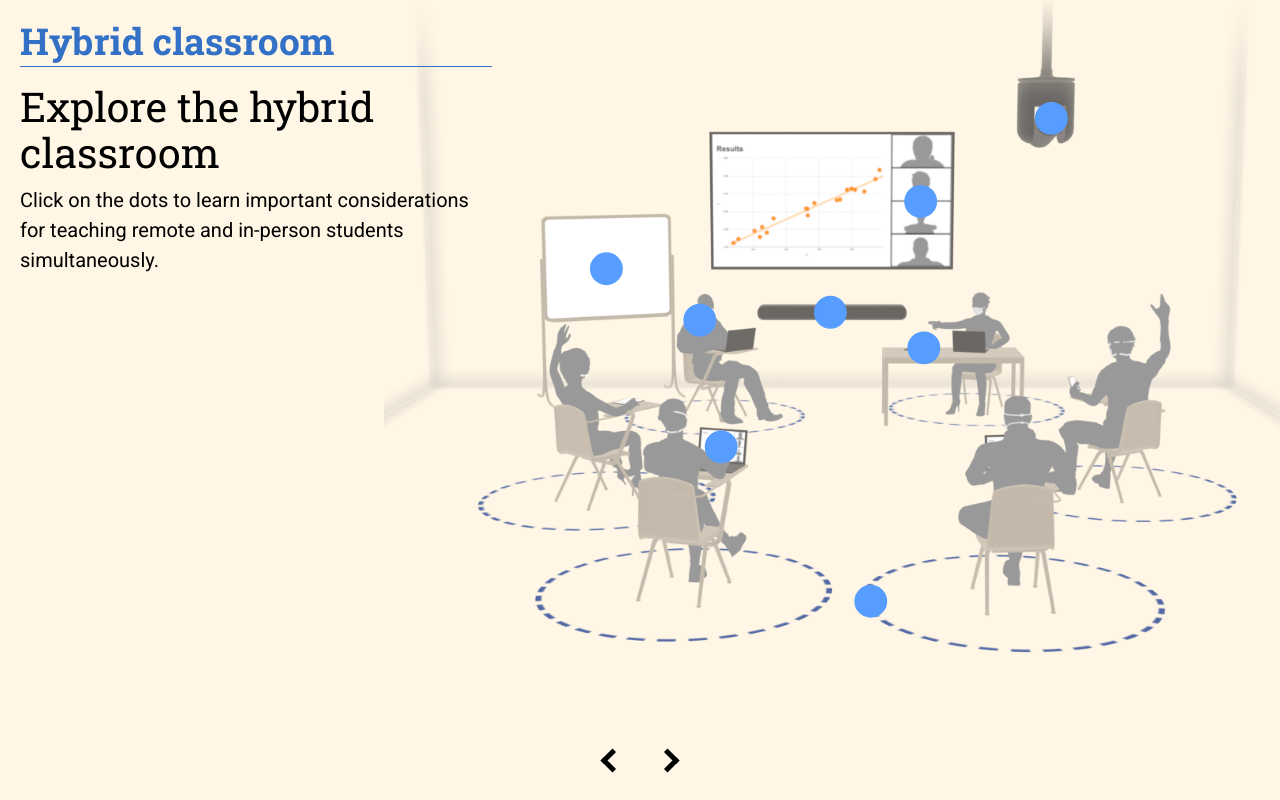
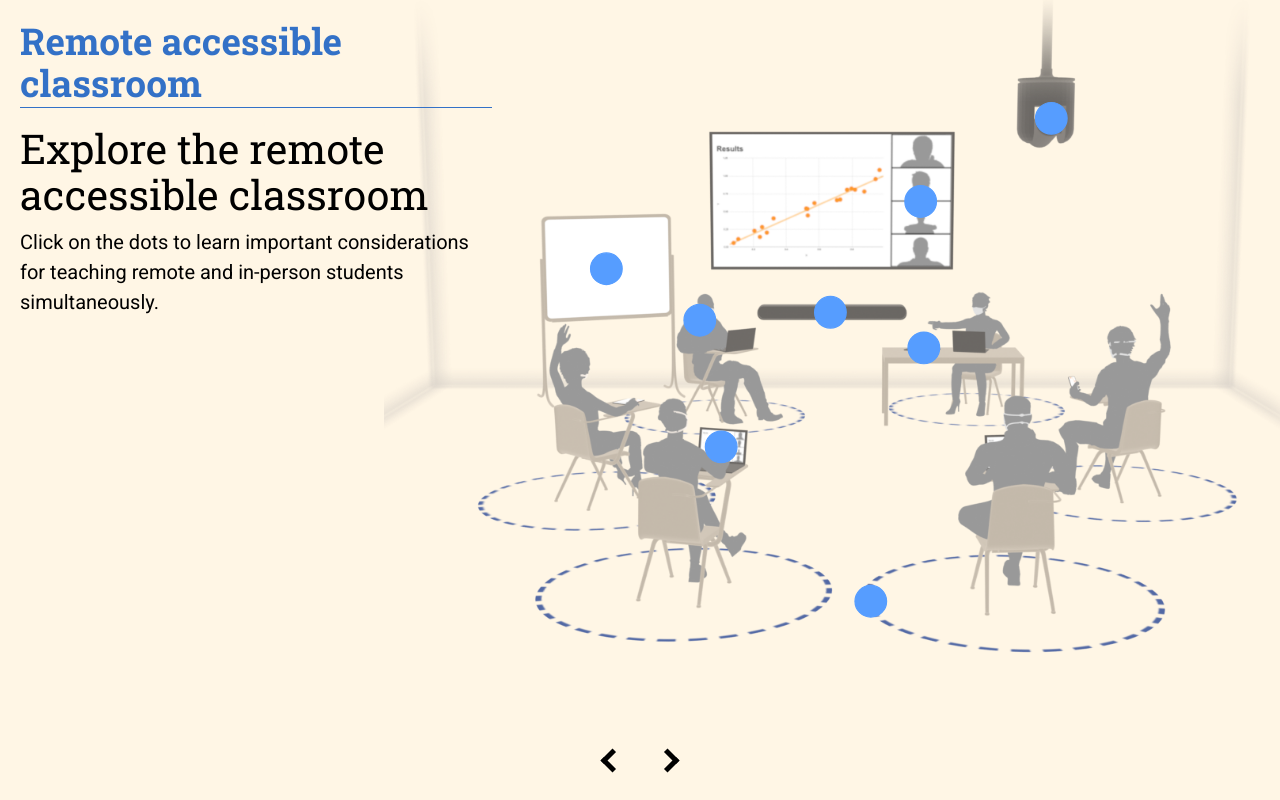
Before and after one commit to BrownUniversity/hybrid-classroom-highlights, a plain HTML site: page index.html in a window 1280 px wide. Drawn offline with Linux system fonts and the light colour scheme.

Commit message:
Swap hybrid for remote accesible

```diff
--- a/index.html
+++ b/index.html
@@ -2,7 +2,7 @@
 <html lang='en'>
 
 <head>
-  <title>Hybrid clasroom highlights</title>
+  <title>Remote accessible classroom highlights</title>
   <meta charset='UTF-8'>
   <meta name="viewport" content="width=device-width, initial-scale=1">
   <link rel="stylesheet" href="styles.css" />
@@ -11,10 +11,10 @@
 <body>
   <div id="hybrid-classroom-widget">
     <div class="hlm-text">
-      <h1>Hybrid classroom</h1>
+      <h1>Remote accessible classroom</h1>
       <div class="hlm-highlights">
         <div class="hlm-highlight selected" id="hlm-highlight-0">
-          <h2>Explore the hybrid classroom</h2>
+          <h2>Explore the remote accessible classroom</h2>
           <p>Click on the dots to learn important considerations for teaching remote and in-person students
             simultaneously.</p>
         </div>
```
